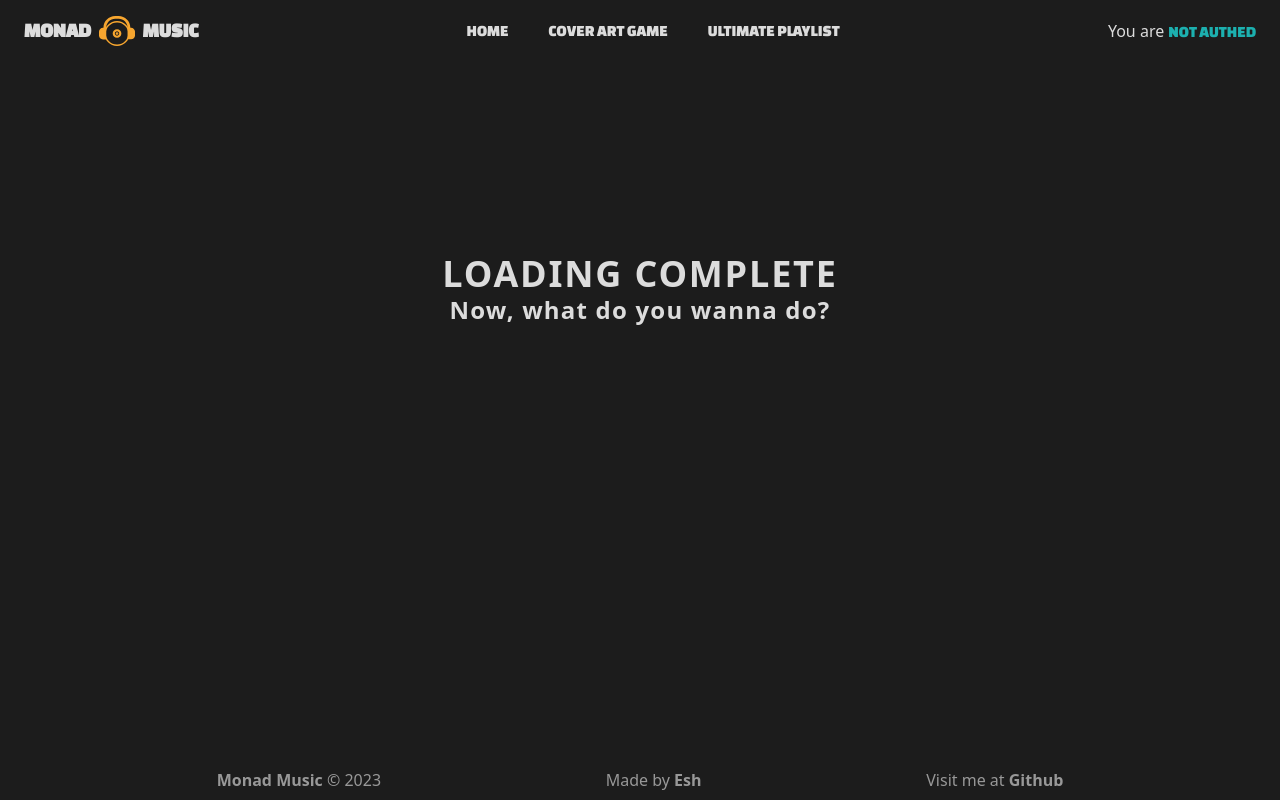
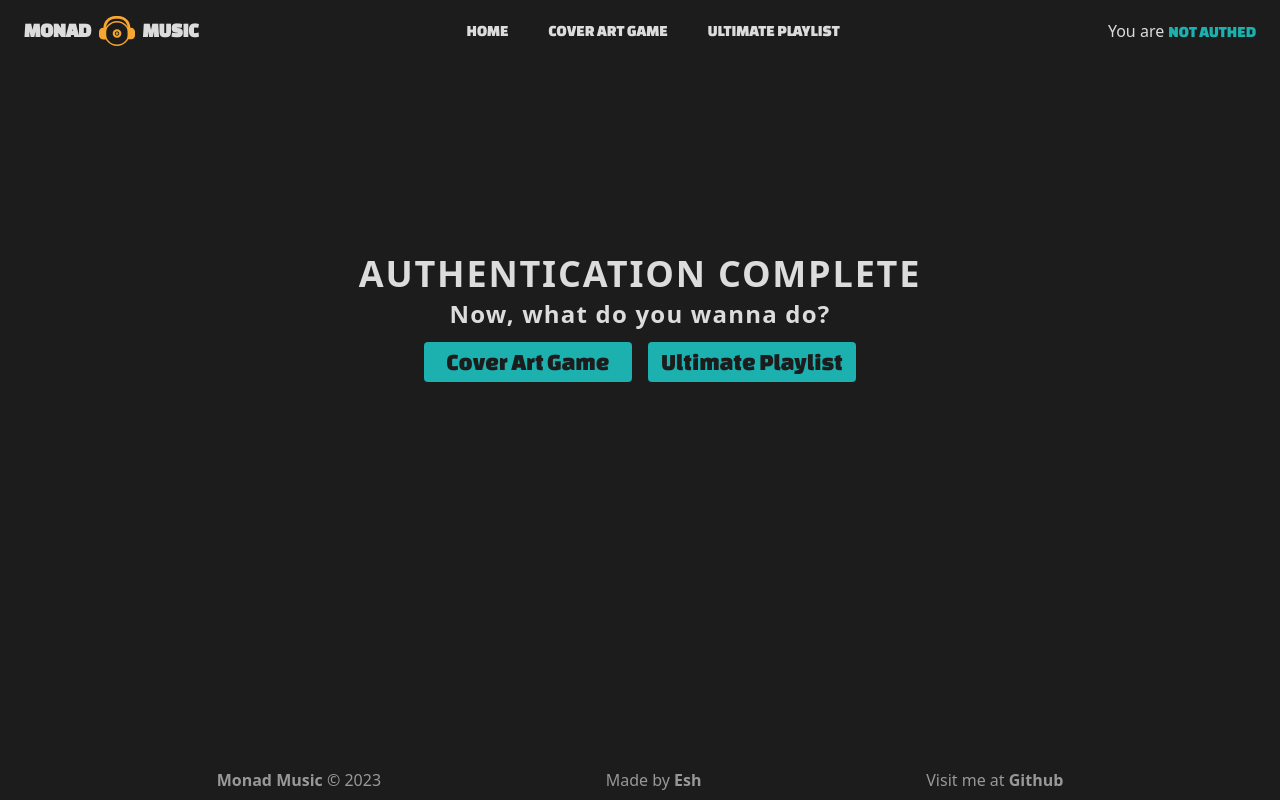
Before and after one commit to hyddeos/Monad-Music, a SvelteKit app: page /auth/code in a window 1280 px wide. Built offline with nearby package versions, Linux system fonts and the light colour scheme; no server answers; a web font is replaced by a local one.

Commit message:
links after auth and full albums shows after guess

```diff
--- a/src/components/Cover_game.svelte
+++ b/src/components/Cover_game.svelte
@@ -28,6 +28,10 @@
     active_guess = album_id;
     let guess_btn = document.getElementById(`btn${active_guess}`);
     let right_btn = document.getElementById(`btn${right_answer}`);
+
+    //Shows the album in the right size after click
+    let hard_level_temp_holder = hard_level;
+    hard_level = 1;
     // Check if game is over
     if (current_question + 1 == questions.length) {
       game_over = 2;
@@ -43,8 +47,11 @@
       right_btn.style.backgroundColor = "#42c968"; // What was the right Anwser
     }
     active_guess = 99; // Reset guess to non-guess value
+
     setTimeout(() => {
       wait(2000);
+      // Reset before next question
+      hard_level = hard_level_temp_holder;
       guess_btn.style.backgroundColor = "";
       right_btn.style.backgroundColor = "";
       current_question++;
--- a/src/routes/auth/code/+page.svelte
+++ b/src/routes/auth/code/+page.svelte
@@ -45,11 +45,25 @@
   <h1
     class="text-4xl text-center text-light-200 font-bold tracking-wider my-1>Hold on..."
   >
-    LOADING COMPLETE
+    AUTHENTICATION COMPLETE
   </h1>
-  <h2
-    class="text-2xl text-center text-light-200 font-bold tracking-wider my-1>Hold on..."
-  >
+  <h2 class="text-2xl text-center text-light-200 font-bold tracking-wider my-1">
     Now, what do you wanna do?
   </h2>
+  <div class="m-auto flex flex-wrap justify-center">
+    <a href="/coverartgame"
+      ><button
+        class="w-52 h-10 m-2 bg-sec-500 rounded text-center text-2xl font-heading text-dark-900 text-ellipsis overflow-hidden hover:bg-sec-400"
+      >
+        Cover Art Game
+      </button></a
+    >
+    <a href="/ultimateplaylist"
+      ><button
+        class="w-52 h-10 m-2 bg-sec-500 rounded text-center text-2xl font-heading text-dark-900 text-ellipsis overflow-hidden hover:bg-sec-400"
+      >
+        Ultimate Playlist
+      </button></a
+    >
+  </div>
 </div>
--- a/src/routes/ultimateplaylist/+page.svelte
+++ b/src/routes/ultimateplaylist/+page.svelte
@@ -1,14 +1,9 @@
 <script>
   import UltimateGetPlaylists from "../../components/Ultimate_get_playlists.svelte";
-
-  const redirectUri = import.meta.env.VITE_REDIRECT_URL;
-  const client_id = import.meta.env.VITE_SPOTIFY_CLIENT_ID;
 
   let bgImage = "/bg.jpg";
 
   let playlists = [];
-  console.log("redir", redirectUri);
-  console.log("cli", client_id);
 </script>
 
 <section id="main_content" class="flex">
```
